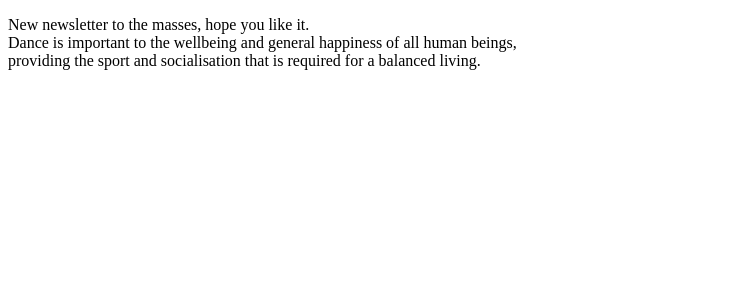
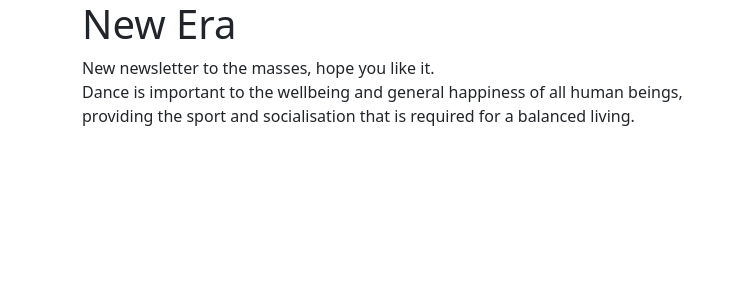
Before and after one commit to rticulus/dmac-studios, a Django app: page /newsletter/director/ in a window 1280 px wide. Shown: the top 300 px of the page, without its empty margins (0-737 px from the left). Run offline with Django 3.2, Linux system fonts and the light colour scheme; some libraries are stand-ins or nearby versions.

Commit message:
Added Bootstrap to Newsletter, updated SuperUser, setting base.html

```diff
--- a/newsletter/templates/newsletter/base.html
+++ b/newsletter/templates/newsletter/base.html
@@ -1,8 +1,10 @@
-<!DOCTYPE html>
+<!doctype html>
 <html lang="en">
     <head>
         <meta charset="UTF-8">
         <meta name="viewport" content="width=device-width, initial-scale=1.0">
+        <link href="https://cdn.jsdelivr.net/npm/bootstrap@5.0.0-beta1/dist/css/bootstrap.min.css" rel="stylesheet" integrity="sha384-giJF6kkoqNQ00vy+HMDP7azOuL0xtbfIcaT9wjKHr8RbDVddVHyTfAAsrekwKmP1" crossorigin="anonymous">
+
         {% if title %}
             <title>DMAC Director's Newsletter - {{  title  }}</title>
         {% else %}
@@ -10,6 +12,11 @@
         {% endif %}
     </head>
     <body>
+        <div class="container">
             {% block content %} {% endblock content %}
+        </div>
+            <script src="https://cdn.jsdelivr.net/npm/bootstrap@5.0.0-beta1/dist/js/bootstrap.bundle.min.js" integrity="sha384-ygbV9kiqUc6oa4msXn9868pTtWMgiQaeYH7/t7LECLbyPA2x65Kgf80OJFdroafW" crossorigin="anonymous"></script>
+            <script src="https://cdn.jsdelivr.net/npm/@popperjs/core@2.5.4/dist/umd/popper.min.js" integrity="sha384-q2kxQ16AaE6UbzuKqyBE9/u/KzioAlnx2maXQHiDX9d4/zp8Ok3f+M7DPm+Ib6IU" crossorigin="anonymous"></script>
+            <script src="https://cdn.jsdelivr.net/npm/bootstrap@5.0.0-beta1/dist/js/bootstrap.min.js" integrity="sha384-pQQkAEnwaBkjpqZ8RU1fF1AKtTcHJwFl3pblpTlHXybJjHpMYo79HY3hIi4NKxyj" crossorigin="anonymous"></script>
     </body>
 </html>
--- a/newsletter/templates/newsletter/director.html
+++ b/newsletter/templates/newsletter/director.html
@@ -1,5 +1,6 @@
 {% extends "newsletter/base.html" %}
 {% block content  %}
+    <h1>New Era</h1>
     <p>
     New newsletter to the masses, hope you like it. <br>Dance is important to the wellbeing and general happiness of all human beings, <br>providing the sport and socialisation that is required for a balanced living.
     </p>
--- a/newsletter/views.py
+++ b/newsletter/views.py
@@ -4,31 +4,31 @@ news = [
     {
         'author': 'Remzi CI',
         'title': 'First Article',
-        'content': 'New newsletter to the masses, hope you like it. <br>Dance is important to the wellbeing and general happiness of all human beings, <br>providing the sport and socialisation that is required for a balanced living',
+        'content': 'New newsletter to the masses, hope you like it. Dance is important to the wellbeing and general happiness of all human beings, providing the sport and socialisation that is required for a balanced living',
         'date_posted': 'December 16, 2020'
     },
     {
         'author': 'Tomiaz CI',
         'title': '2nd Article',
-        'content': 'New newsletter to the masses, hope you like it. <br>Dance is important to the wellbeing and general happiness of all human beings, <br>providing the sport and socialisation that is required for a balanced living',
+        'content': 'New newsletter to the masses, hope you like it. Dance is important to the wellbeing and general happiness of all human beings, providing the sport and socialisation that is required for a balanced living',
         'date_posted': 'December 18, 2020'
     },
     {
         'author': 'Jendi CI',
         'title': '3rd Article',
-        'content': 'New newsletter to the masses, hope you like it. <br>Dance is important to the wellbeing and general happiness of all human beings, <br>providing the sport and socialisation that is required for a balanced living',
+        'content': 'New newsletter to the masses, hope you like it. Dance is important to the wellbeing and general happiness of all human beings, providing the sport and socialisation that is required for a balanced living',
         'date_posted': 'December 20, 2020'
     },
     {
         'author': 'Fausa CI',
         'title': 'Fourth Article',
-        'content': 'New newsletter to the masses, hope you like it. <br>Dance is important to the wellbeing and general happiness of all human beings, <br>providing the sport and socialisation that is required for a balanced living',
+        'content': 'New newsletter to the masses, hope you like it. Dance is important to the wellbeing and general happiness of all human beings, providing the sport and socialisation that is required for a balanced living',
         'date_posted': 'December 22, 2020'
     },
     {
         'author': 'Grego CI',
         'title': 'Fifth Article',
-        'content': 'New newsletter to the masses, hope you like it. <br>Dance is important to the wellbeing and general happiness of all human beings, <br>providing the sport and socialisation that is required for a balanced living',
+        'content': 'New newsletter to the masses, hope you like it. Dance is important to the wellbeing and general happiness of all human beings, providing the sport and socialisation that is required for a balanced living',
         'date_posted': 'December 24, 2020'
     },
 ]
@@ -42,4 +42,4 @@ def home(request):
 
 
 def director(request):
-        return render(request, 'newsletter/director.html', {'title': 'About'})
+    return render(request, 'newsletter/director.html', {'title': 'About'})
```
Also changed, not shown: db.sqlite3, dmacstudios/base.html (added). Lines whose indentation alone changed are shown as unchanged.
